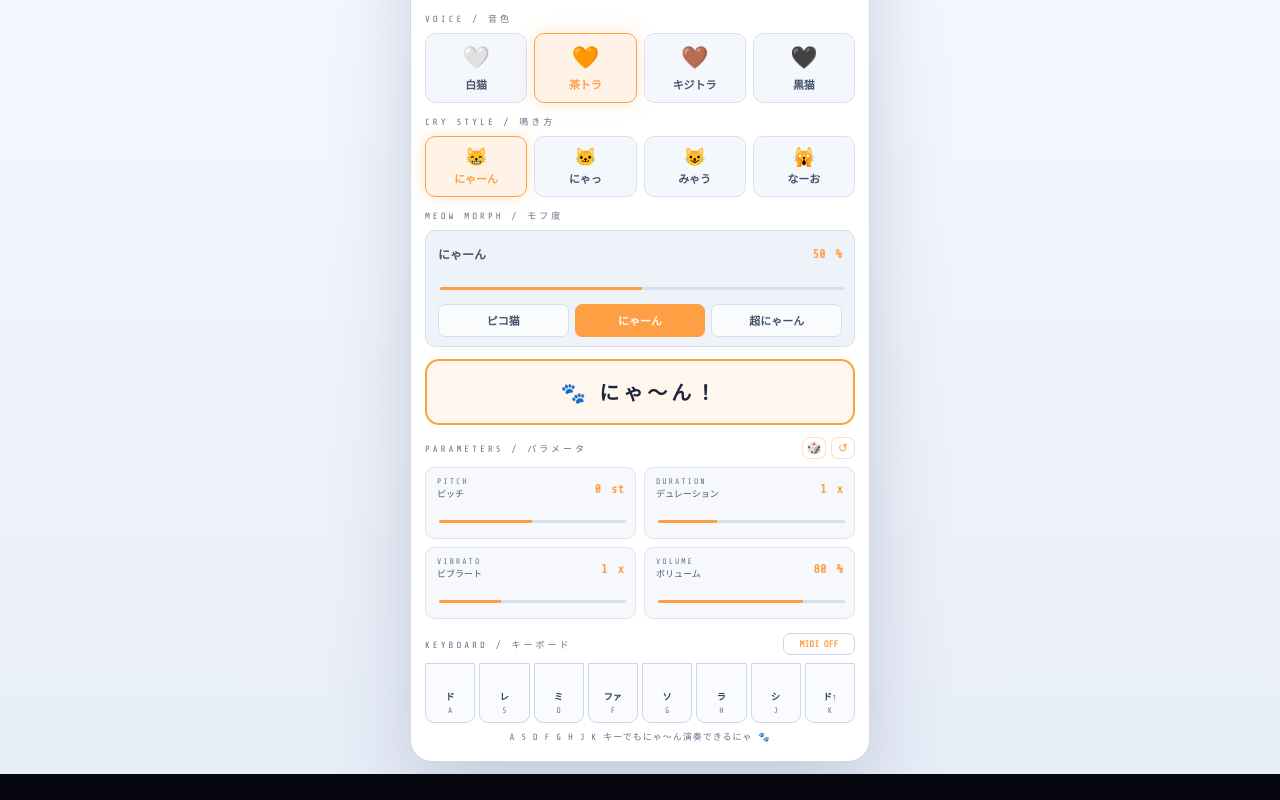
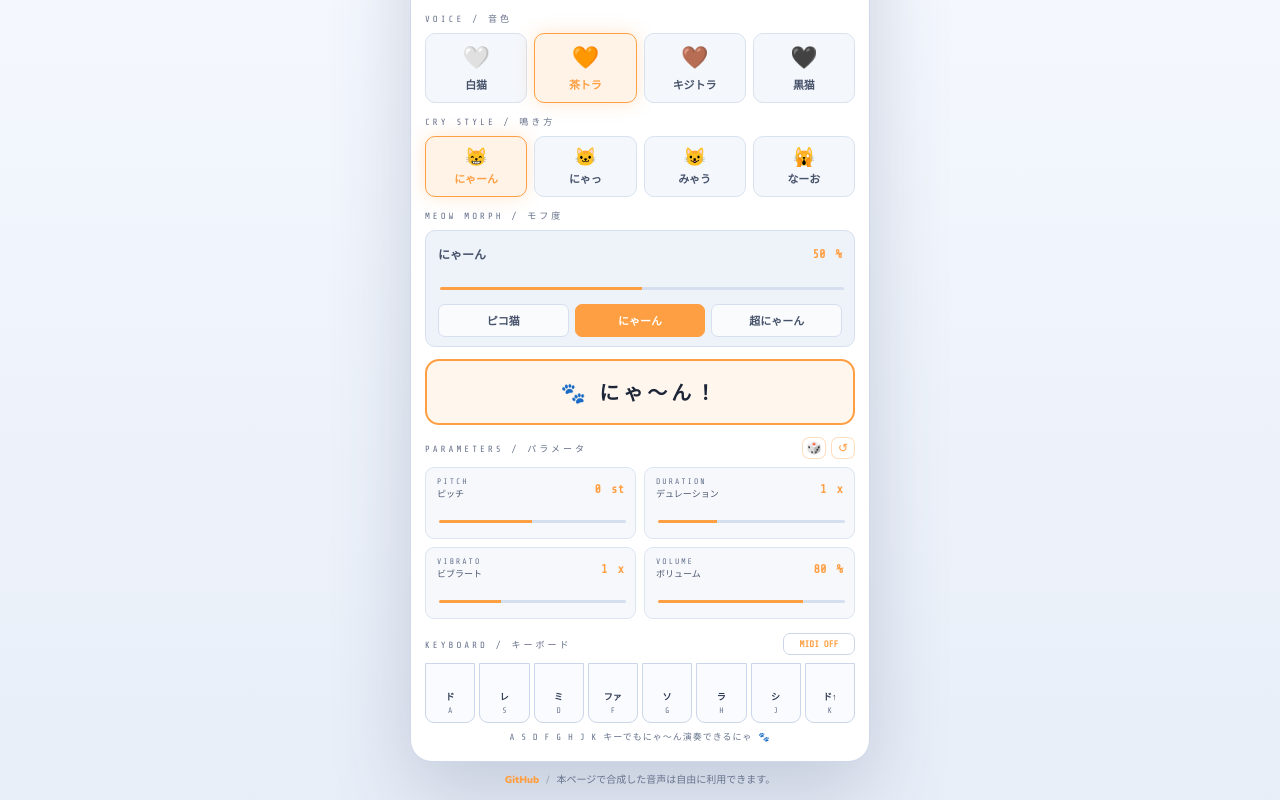
Before and after one commit to mfakane/necoder-synth, a React (Vite) app: page / in a window 1280 px wide. Shown: the part 210-1010 px from the top of the page. Before the commit the page ends 984 px from the top, so only its background shows below. Built offline with nearby package versions, Linux system fonts and the light colour scheme.

Commit message:
feat: add footer

```diff
--- a/src/App.tsx
+++ b/src/App.tsx
@@ -1,5 +1,8 @@
 import React, { useCallback, useEffect, useRef, useState } from "react";
 import { composeParams, morphLabel, parseNumberInput, playMeow } from "./audio";
+import { KeyboardControls } from "./components/KeyboardControls";
+import { OptionGrid } from "./components/OptionGrid";
+import { SectionHeader } from "./components/SectionHeader";
 import { CRY_STYLES, KEYS, VOICES } from "./data";
 import { makeHash as buildHash, parseHashState } from "./hash";
 import {
@@ -9,9 +12,6 @@ import {
   parseMidiMessage,
   type MidiStatus,
 } from "./midi";
-import { OptionGrid } from "./components/OptionGrid";
-import { SectionHeader } from "./components/SectionHeader";
-import { KeyboardControls } from "./components/KeyboardControls";
 
 type AudioWindow = Window &
   typeof globalThis & {
@@ -544,6 +544,7 @@ export default function Necoder() {
         minHeight: "100vh",
         background: "linear-gradient(180deg,#F7FAFF,#E8EEF8)",
         display: "flex",
+        flexDirection: "column",
         alignItems: "center",
         justifyContent: "center",
         padding: "12px",
@@ -1090,6 +1091,33 @@ export default function Necoder() {
           onReleaseKey={() => setAK(null)}
         />
       </div>
+      <footer
+        style={{
+          width: "100%",
+          maxWidth: "460px",
+          padding: "10px 14px 0",
+          textAlign: "center",
+          color: "#68748D",
+          fontSize: "10px",
+          lineHeight: 1.6,
+          fontFamily: "'Nunito',sans-serif",
+        }}
+      >
+        <a
+          href="https://github.com/mfakane/necoder-synth"
+          target="_blank"
+          rel="noreferrer"
+          style={{
+            color: col,
+            fontWeight: 900,
+            textDecoration: "none",
+          }}
+        >
+          GitHub
+        </a>
+        <span style={{ margin: "0 7px", color: "#A2ACC0" }}>/</span>
+        <span>本ページで合成した音声は自由に利用できます。</span>
+      </footer>
     </div>
   );
 }
```
